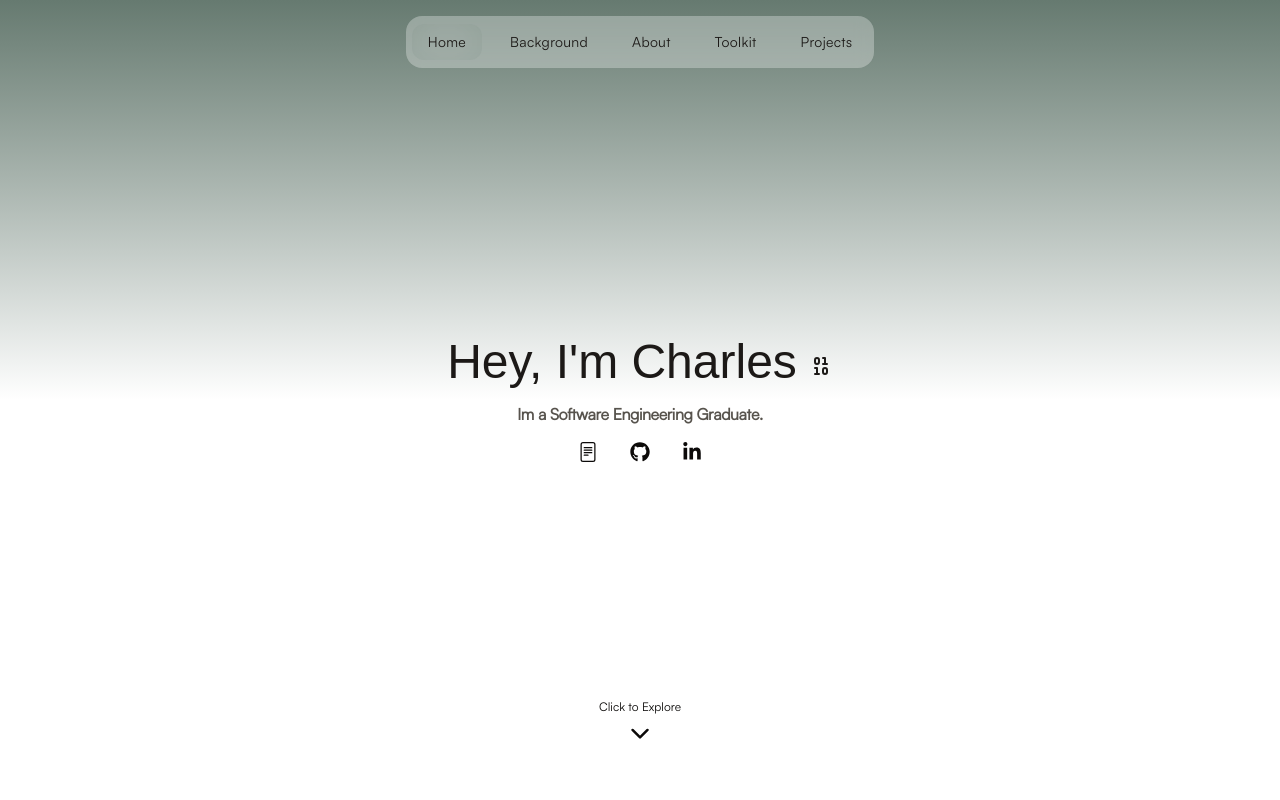
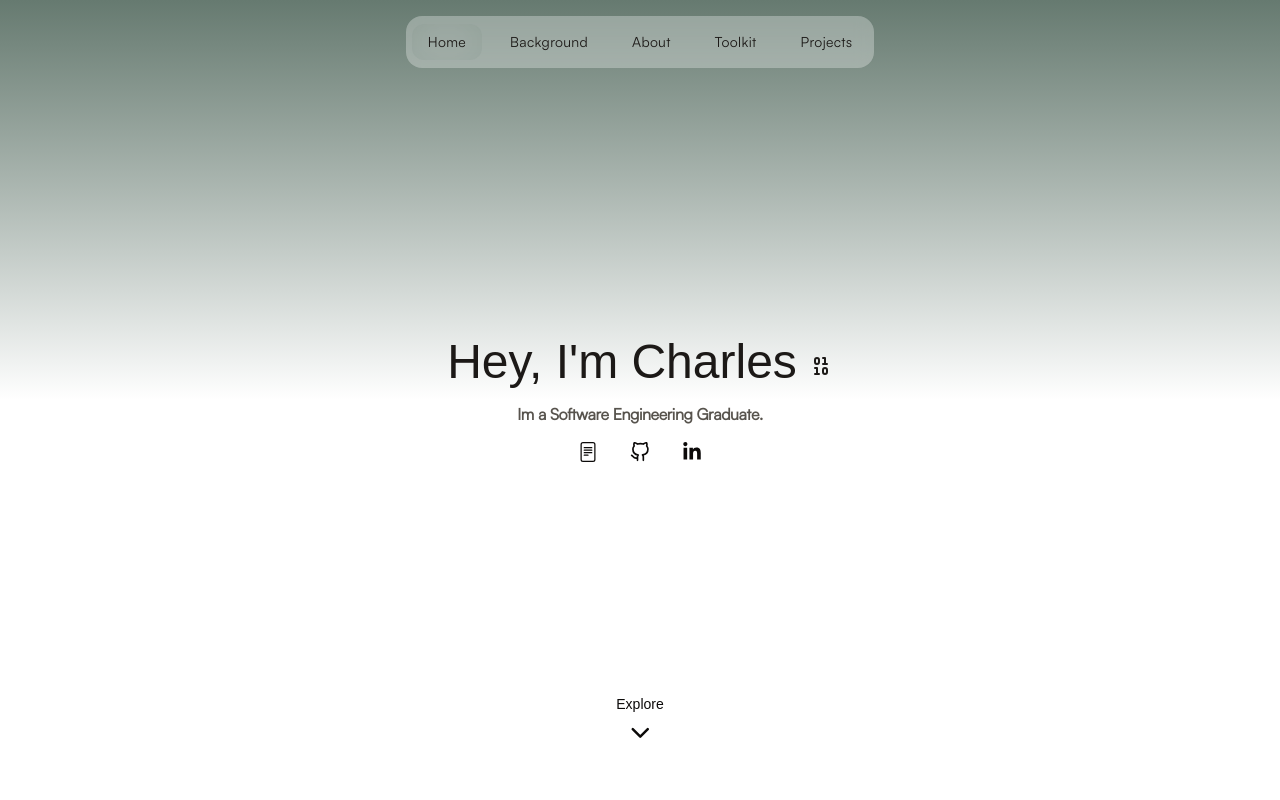
Before and after one commit to eimcharles/eimcharles.github.io, a React (Vite) app: page / in a window 1280 px wide. Shown: the top 800 px of the page. Built offline with nearby package versions, Linux system fonts and the light colour scheme; a web font is replaced by a local one.

Commit message:
chore(hero): update explore button and social icons.

```diff
--- a/src/components/Hero.jsx
+++ b/src/components/Hero.jsx
@@ -65,8 +65,8 @@ const Hero = () => {
       </div>
 
       <div className="absolute bottom-10 left-1/2 -translate-x-1/2 flex flex-col items-center gap-2 animate-bounce z-10">
-        <a href="#background" aria-label="Scroll to background" className="flex flex-col items-center gap-1">
-          <span className="font-satoshi text-xs text-stone-950 select-none">Click to Explore</span>
+        <a href="#about" aria-label="Scroll to About" className="flex flex-col items-center gap-1">
+          <span className="font-chillax text-sm text-stone-950 select-none">Explore</span>
           <heroIcons.arrow className="text-2xl sm:text-3xl text-stone-950 transition-colors duration-300 cursor-pointer"/>
         </a>
       </div>
--- a/src/data/heroData.js
+++ b/src/data/heroData.js
@@ -2,10 +2,11 @@ import { FaLinkedinIn, FaGithub } from 'react-icons/fa6';
 import { FiChevronDown } from "react-icons/fi";
 import { LuBinary} from 'react-icons/lu';
 import { BsFileText } from "react-icons/bs";
+import { FiGithub } from "react-icons/fi";
 
 export const heroIcons = {
   linkedIn: FaLinkedinIn,
-  github: FaGithub,
+  github: FiGithub,
   resume: BsFileText,
   arrow: FiChevronDown,
   binary: LuBinary,
```
